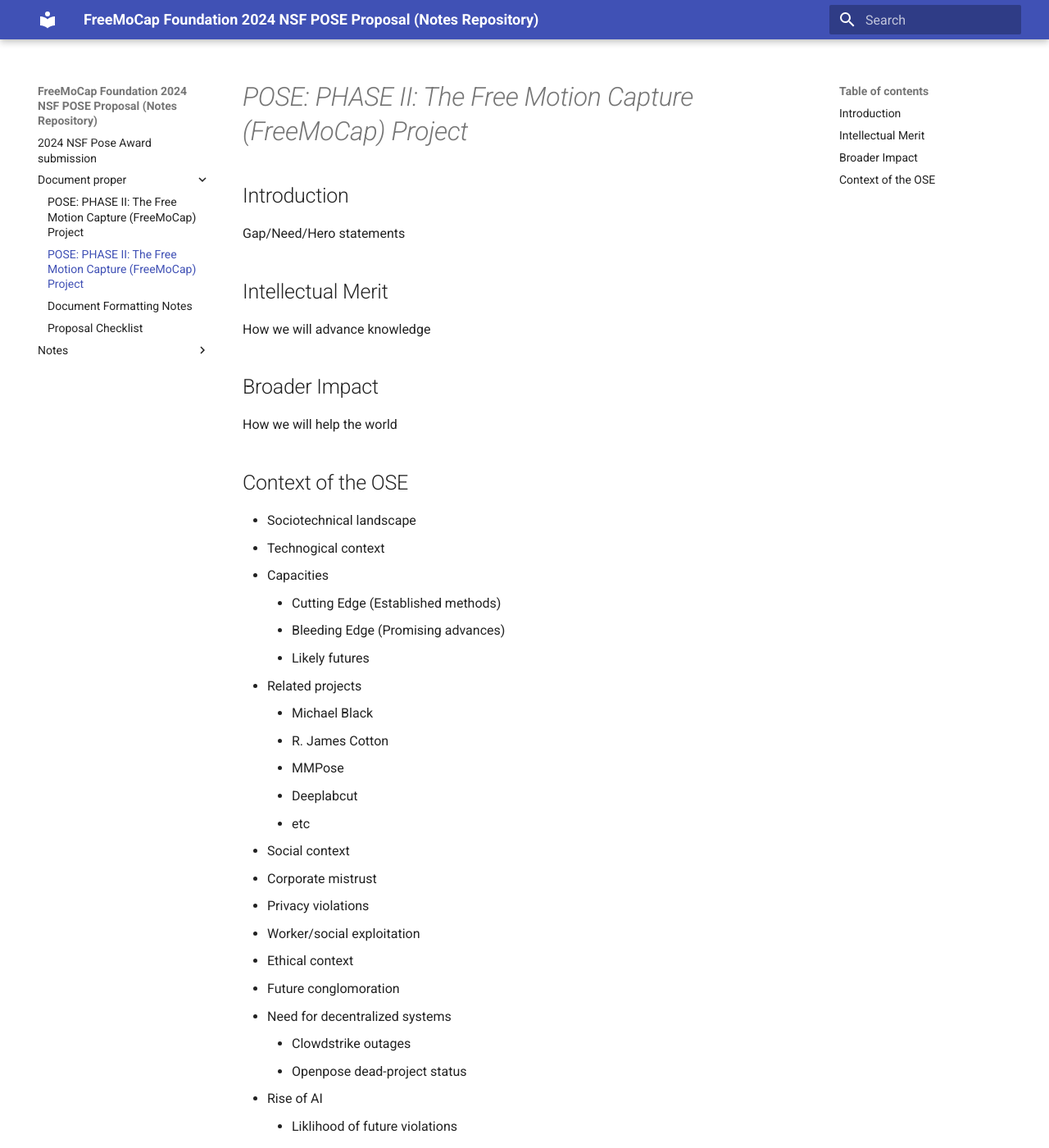
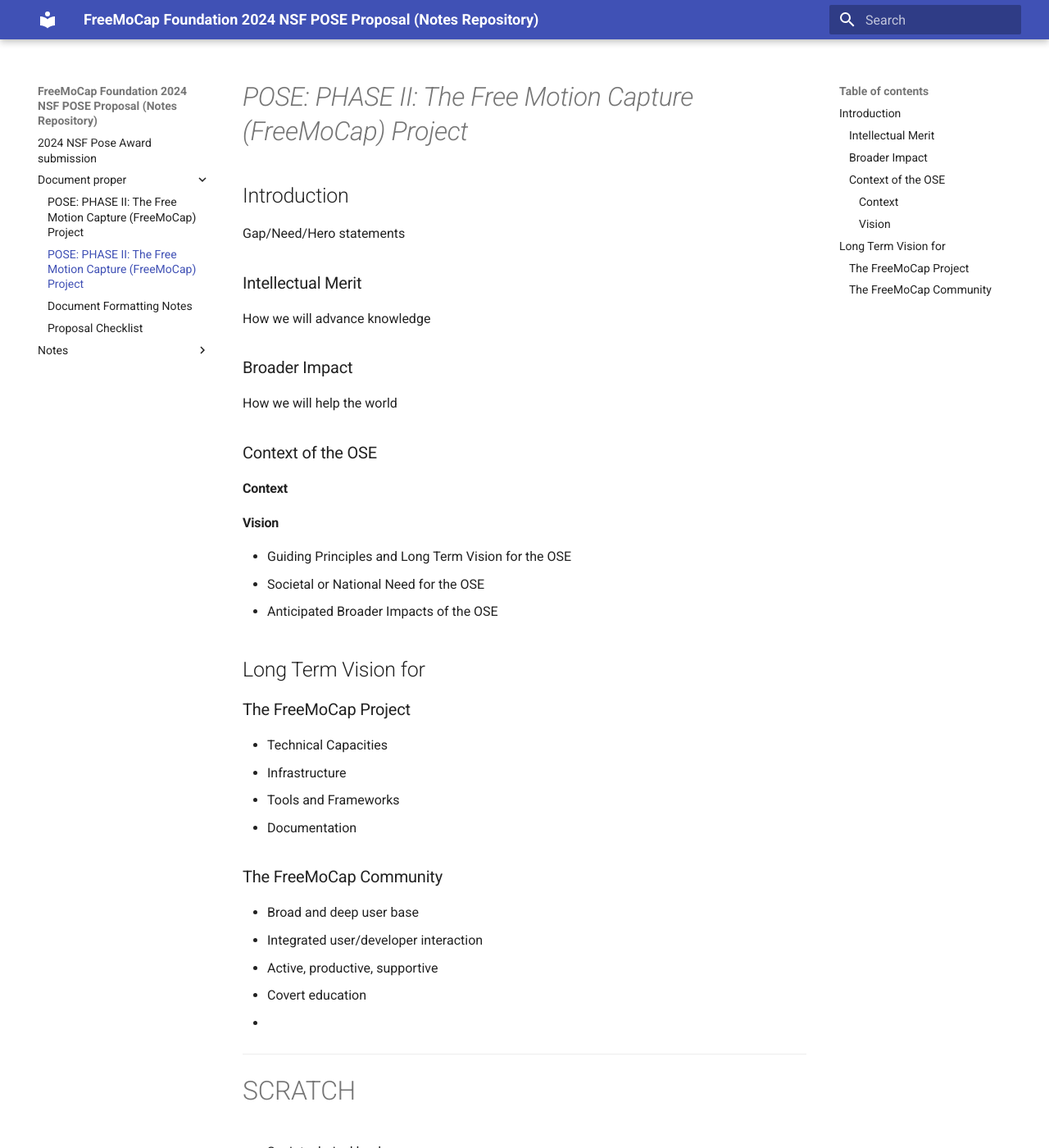
Before and after one commit to freemocap/2025-nsf-pose, an MkDocs documentation site: the page built from docs/document-proper/2024-freemocap-nsf-pose-outline.md, in a window 1280 px wide and 1400 px high. Shown: the whole window at 82% size. Built offline with MkDocs 1.6.1 and Material for MkDocs 9.7.7, drawn with Linux system fonts in a browser that asks for light colours.

Commit message:
Jul 26, 2024, 2:01 PM

```diff
--- a/docs/document-proper/2024-freemocap-nsf-pose-outline.md
+++ b/docs/document-proper/2024-freemocap-nsf-pose-outline.md
@@ -3,13 +3,36 @@
 ## Introduction
 Gap/Need/Hero statements
 
-## Intellectual Merit
+### Intellectual Merit
 How we will advance knowledge
 
-## Broader Impact
+### Broader Impact
 How we will help the world
 
-## Context of the OSE
+### Context of the OSE
+#### Context
+#### Vision
+- Guiding Principles and Long Term Vision for the OSE
+- Societal or National Need for the OSE
+- Anticipated Broader Impacts of the OSE
+
+## Long Term Vision for
+### The FreeMoCap Project
+  - Technical Capacities
+  - Infrastructure
+  - Tools and Frameworks
+  - Documentation
+### The FreeMoCap Community
+  - Broad and deep user base
+  - Integrated user/developer interaction
+  - Active, productive, supportive
+  - Covert education
+  -
+
+
+___
+
+# SCRATCH
 - Sociotechnical landscape
 - Technogical context
   - Capacities
```
